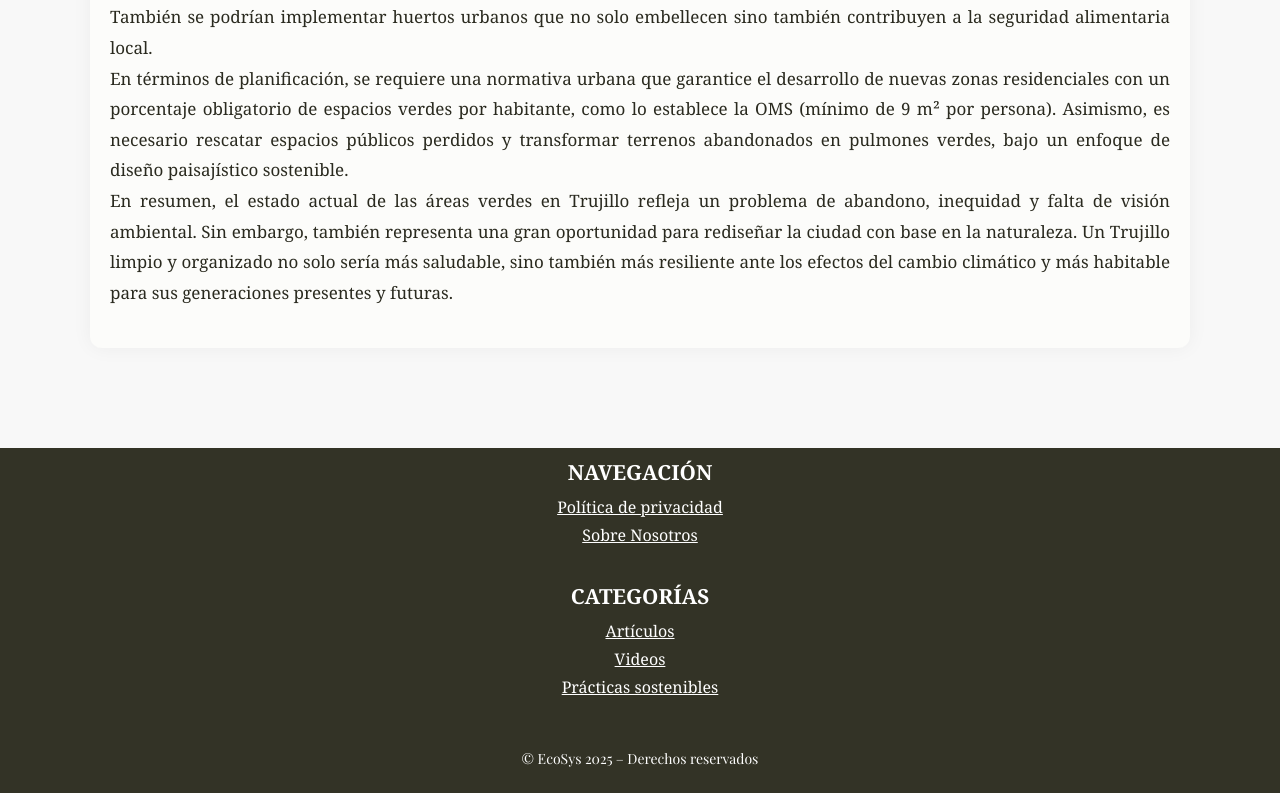
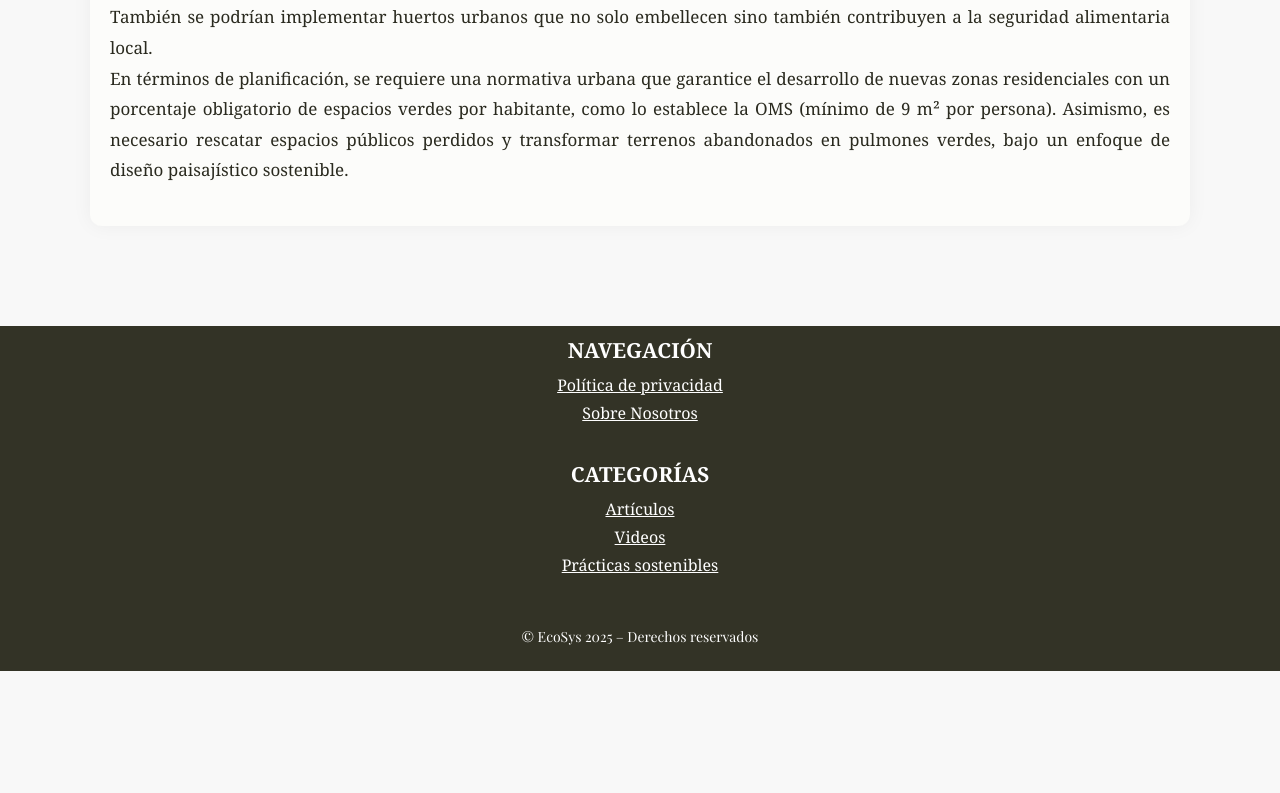
Before and after one commit to johnvidal22/Proyecto-Medio-Ambiente, a plain HTML site: page ciudades.html in a window 1280 px wide. Shown: the part 1164-1957 px from the top of the page. After the commit the page ends 1835 px from the top, so only its background shows below. Drawn offline with nearby package versions, Linux system fonts and the light colour scheme.

Commit message:
Commit Final2

```diff
--- a/ciudades.html
+++ b/ciudades.html
@@ -100,13 +100,6 @@
     paisajístico sostenible.
   </p>
 
-  <p>
-    En resumen, el estado actual de las áreas verdes en Trujillo refleja un problema de abandono,
-    inequidad y falta de visión ambiental. Sin embargo, también representa una gran oportunidad para
-    rediseñar la ciudad con base en la naturaleza. Un Trujillo limpio y organizado no solo sería más
-    saludable, sino también más resiliente ante los efectos del cambio climático y más habitable para
-    sus generaciones presentes y futuras.
-  </p>
 
 </main>
 <!-- FOOTER -->
```
Also changed, not shown: index.html (+1 -1 lines).
